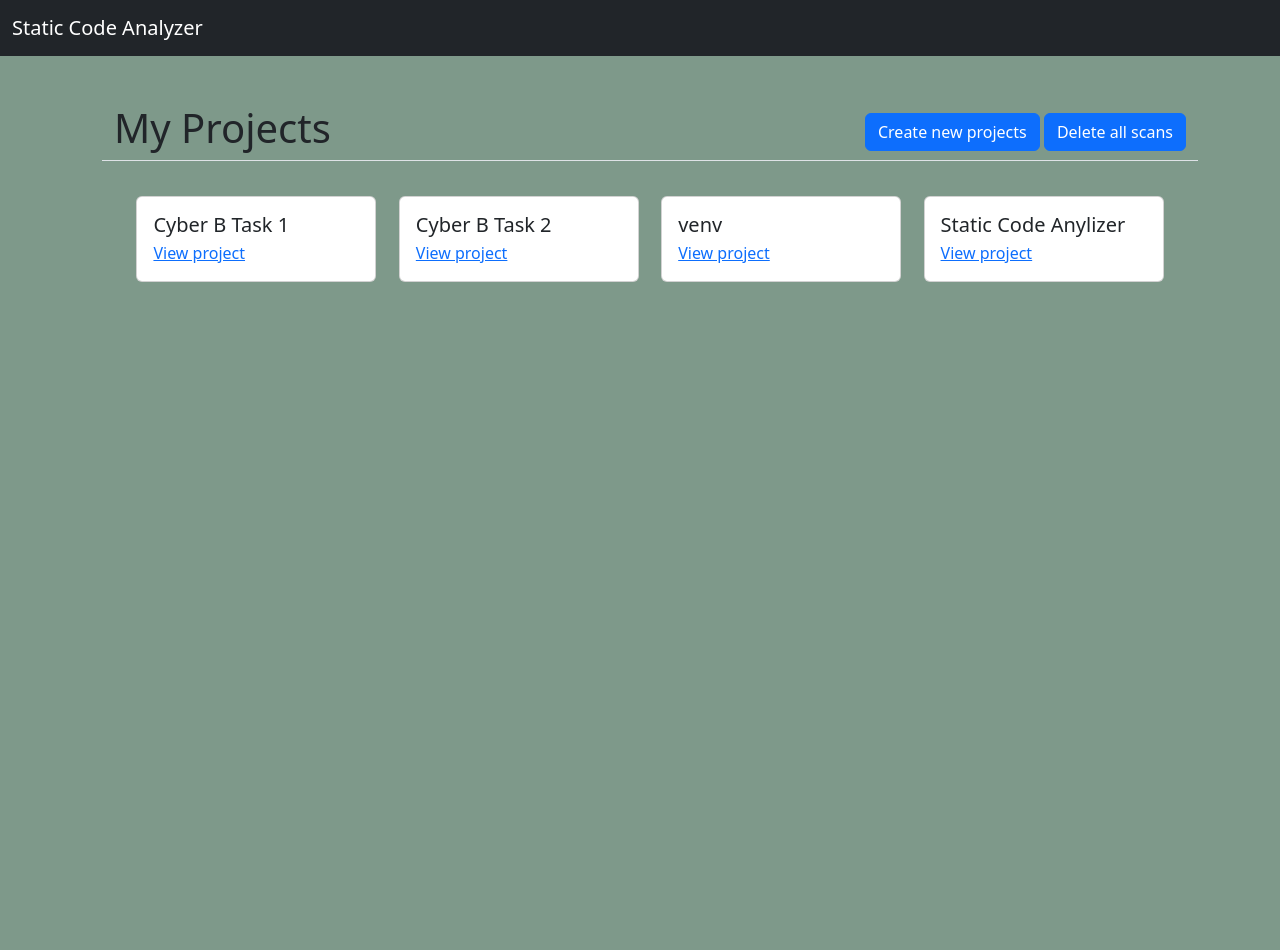
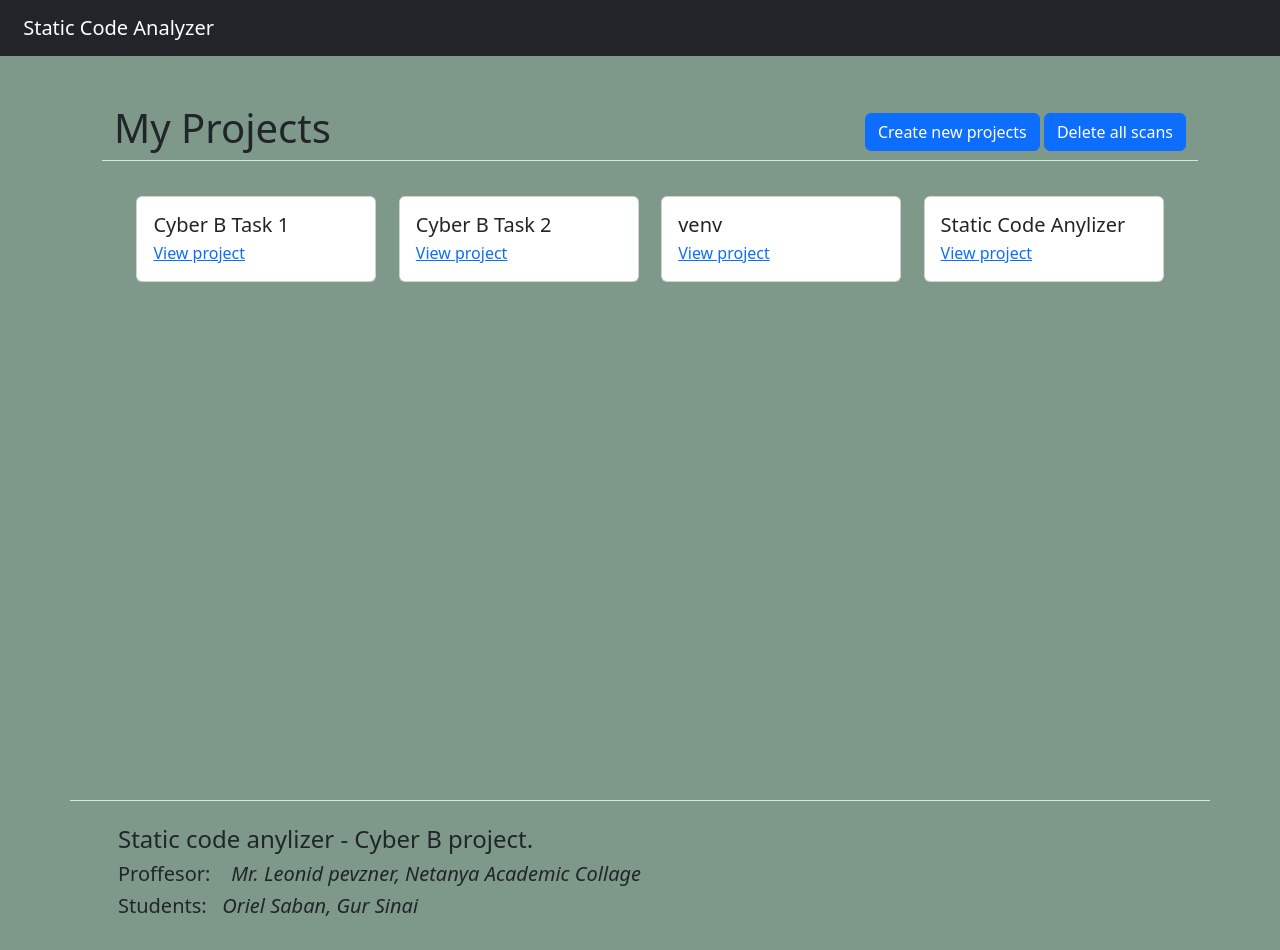
Before and after one commit to GurSinai/StaticCodeAnalyser, a Flask app: page / in a window 1280 px wide. Before the commit the page ends 282 px from the top, so only its background shows below. Run offline with Flask 3, Linux system fonts and the light colour scheme.

Commit message:
Add footer and logo animation on hover

```diff
--- a/app.py
+++ b/app.py
@@ -252,4 +252,4 @@ def request_scan_file():
     return redirect('/viewproject/' +project_name)
 
 if __name__ == '__main__':
-        app.run(debug=False)
+        app.run(debug=True)
--- a/static/style.css
+++ b/static/style.css
@@ -3,6 +3,24 @@
     text-decoration: none;
     margin-right: 0.7rem
 }
+.increase-on-hover-20{
+    transform: scale(1);
+    transition: all 0.5s;
+}
+.increase-on-hover-20:hover{
+    transform: scale(1.1);
+}
+
+
+.link-wait-hover-dark{
+    color: inherit;
+    text-decoration: none;
+    transition: all 0.3s;
+}
+
+.link-wait-hover-dark:hover{
+    color:black
+}
 
 .link-wait-hover:hover{
     color: white;
--- a/templates/base.html
+++ b/templates/base.html
@@ -13,8 +13,7 @@
   <div>
     <nav class="navbar navbar-dark bg-dark sticky-top">
         <div class="container-fluid">
-          <a class="navbar-brand" href="/">Static Code Analyzer</a>
-
+          <a class="navbar-brand increase-on-hover-20" style="margin-left: 0.7rem" href="/">Static Code Analyzer</a>
         </div>
       </nav>
     </div>
@@ -26,6 +25,11 @@
     {%endfor%}
     {% block content %}
     {% endblock %}
+    <div class="container-md border-top fixed-bottom position-absolute top-100 end-0" style="padding-left: 3rem; padding-top: 1.5rem; margin-bottom: 3rem">
+      <p class="h4">Static code anylizer - Cyber B project.</p>
+      <p class="h5">Proffesor:&nbsp; &nbsp;<i><a class="link-wait-hover-dark" href="https://www.linkedin.com/in/leonpevzner/"> Mr. Leonid pevzner</a>, <a href="https://www.netanya.ac.il/" class="link-wait-hover-dark">Netanya Academic Collage</a></i></p>
+      <p class="h5">Students:&nbsp; &nbsp;<i>Oriel Saban, Gur Sinai</i></p> <br>
+    </div>
     <script src="https://cdn.jsdelivr.net/npm/bootstrap@5.3.1/dist/js/bootstrap.bundle.min.js" integrity="sha384-HwwvtgBNo3bZJJLYd8oVXjrBZt8cqVSpeBNS5n7C8IVInixGAoxmnlMuBnhbgrkm" crossorigin="anonymous"></script>
     <script src="{{url_for('static', filename='index.js')}}"></script>
 </body>
```
